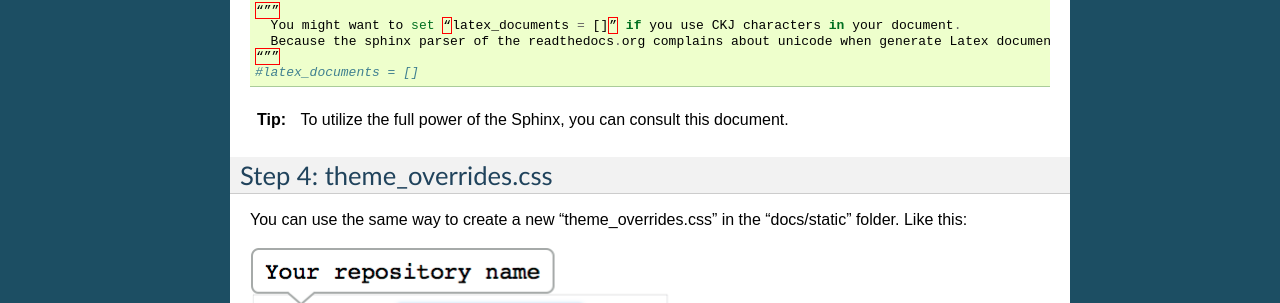
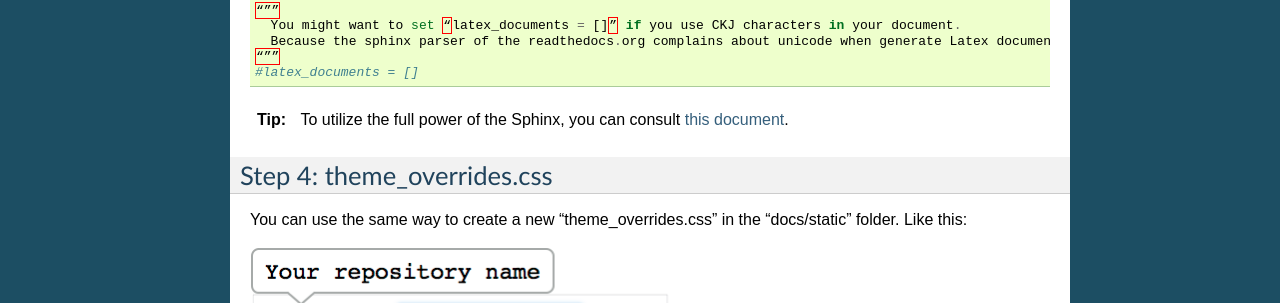
Before and after one commit to iapyeh/GGeditor, a Sphinx documentation site: the page built from docs/how2Readthedocs.rst, in a window 1280 px wide and 900 px high, scrolled down 3575 px. Shown: the part 184-487 px from the top of the window. Built offline with Sphinx 7.4.7, drawn with Linux system fonts in a browser that asks for light colours; some of the changed lines change nothing that is shown.

Commit message:
Google Docs reST Editor@2016-11-27 7:3:4

```diff
--- a/docs/how2Readthedocs.rst
+++ b/docs/how2Readthedocs.rst
@@ -106,7 +106,7 @@
 
 .. Tip::
 
-    To utilize the full power of the Sphinx, you can consult this document.
+    To utilize the full power of the Sphinx, you can consult \ |LINK2|\ .
 
 .. _h4a47434f5c5745347cc5f1b4d2d5023:
 
@@ -127,7 +127,7 @@
 
 Because the standard theme set the white-space to be “no-wrap” for table cell. Which is not desirable for the converted table of the GGeditor.
 
-You can reference \ |LINK2|\  for example.
+You can reference \ |LINK3|\  for example.
 
 
 
@@ -136,6 +136,10 @@
     <a href="https://readthedocs.org" target="_blank">readthedocs.org</a>
 
 .. |LINK2| raw:: html
+
+    <a href="http://www.sphinx-doc.org/en/1.4.8/config.html#options-for-html-output" target="_blank">this document</a>
+
+.. |LINK3| raw:: html
 
     <a href="https://docs.google.com/document/d/13b5dr8TZoTC5IJZeoiDt066b6mwq67yHqcl4TYUFnk0/edit?usp=sharing" target="_blank">the index.rst of the GGeditor</a>
 
```
